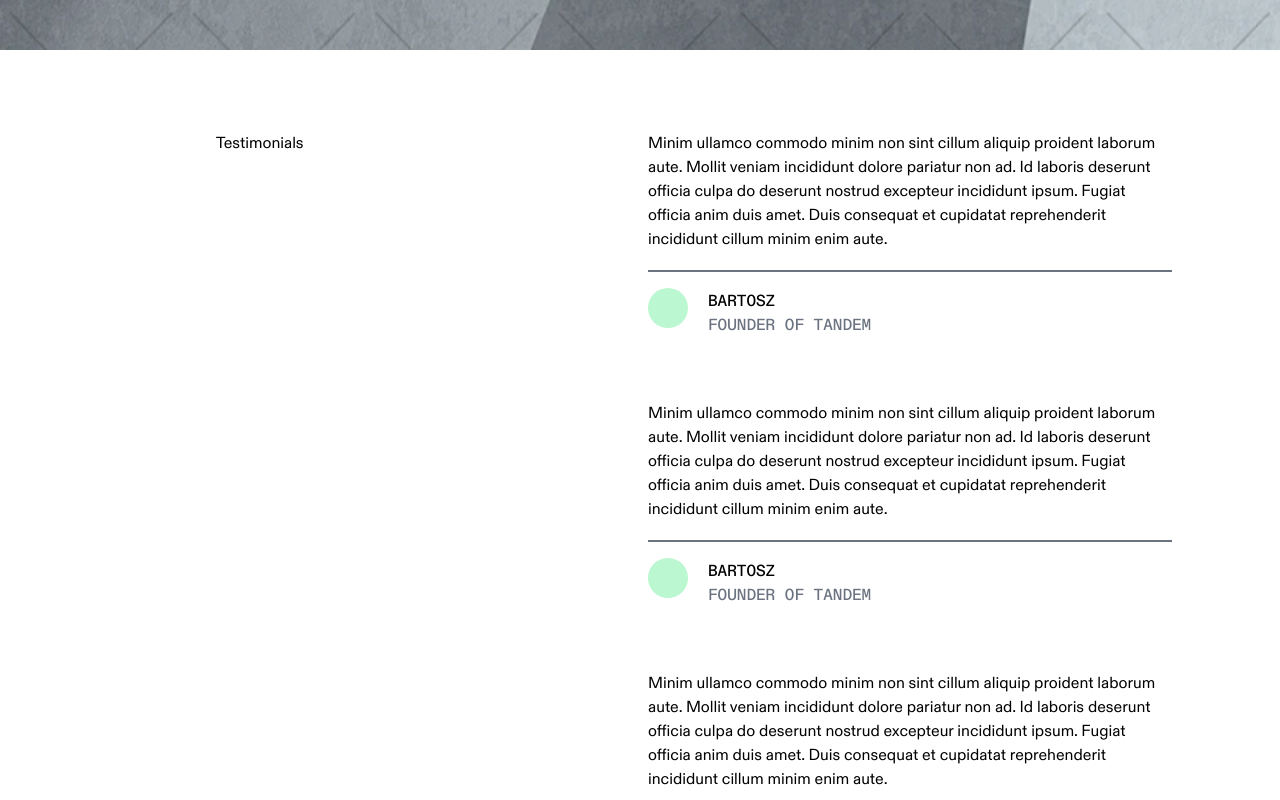
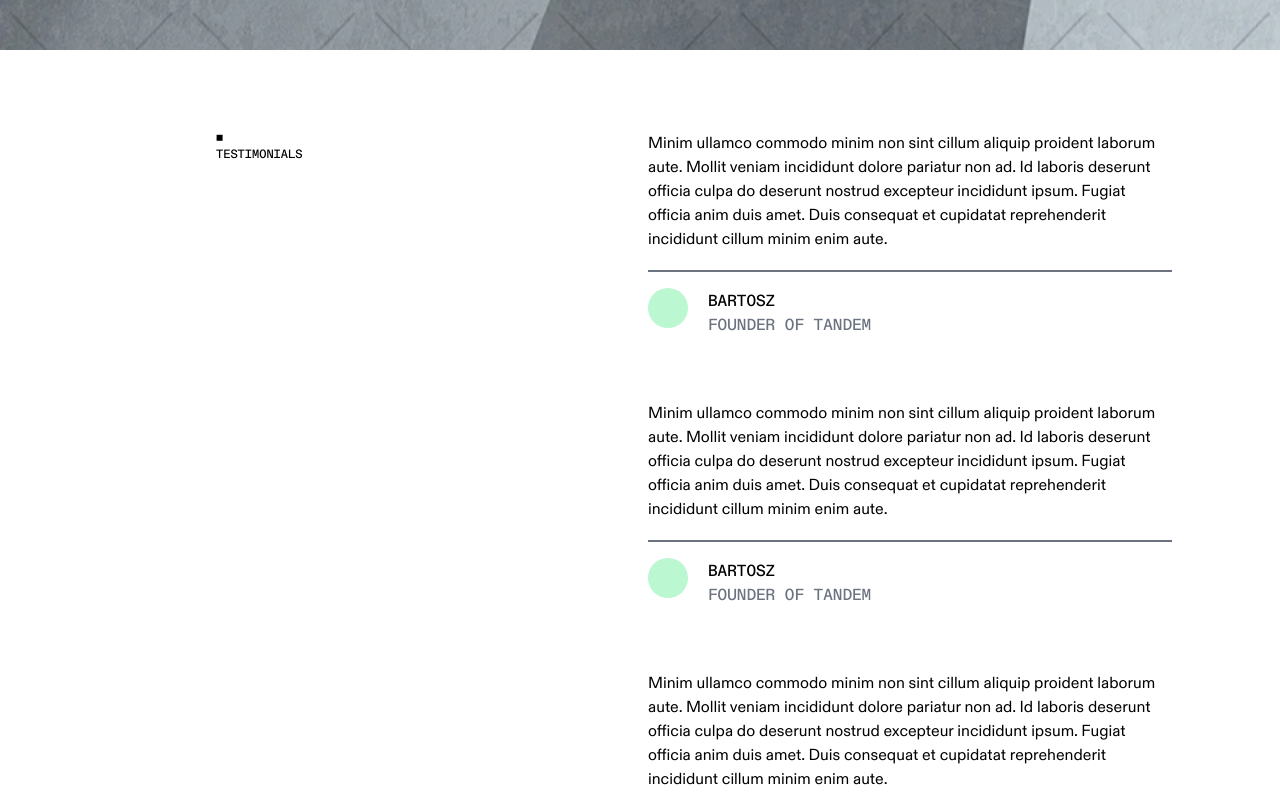
Before and after one commit to TandemCreativeDev/tandem, a Next.js app: page / in a window 1280 px wide. Shown: the part 3720-4520 px from the top of the page. Built offline with nearby package versions, Linux system fonts and the light colour scheme.

Commit message:
style: apply new fonts and general styling/semantic html in Testimonials.tsx

```diff
--- a/src/components/Testimonials.tsx
+++ b/src/components/Testimonials.tsx
@@ -5,7 +5,9 @@ export default function TestimonialsSection() {
       id="testimonials"
       className="grid grid-cols-12 gap-4 pt-20 h-[1000px] w-full"
     >
-      <h4 className="col-span-1 col-start-3">Testimonials</h4>
+      <h2 className="uppercase font-tandem-mono-medium text-xs col-start-3 col-span-1">
+        ■ Testimonials
+      </h2>
       <div className="col-span-5 col-start-7">
         <Testimonial />
         <Testimonial />
```
